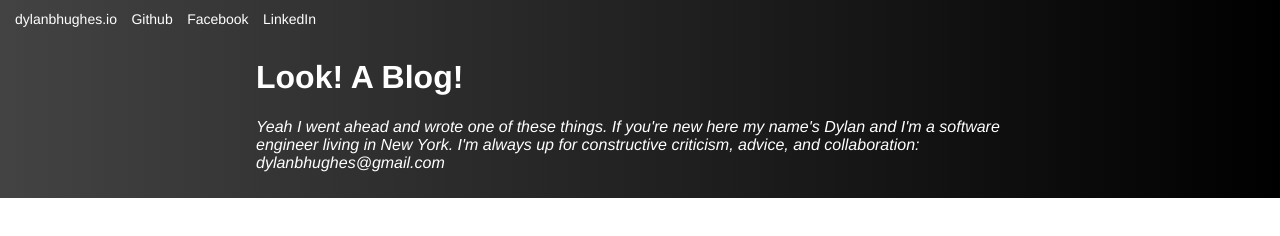
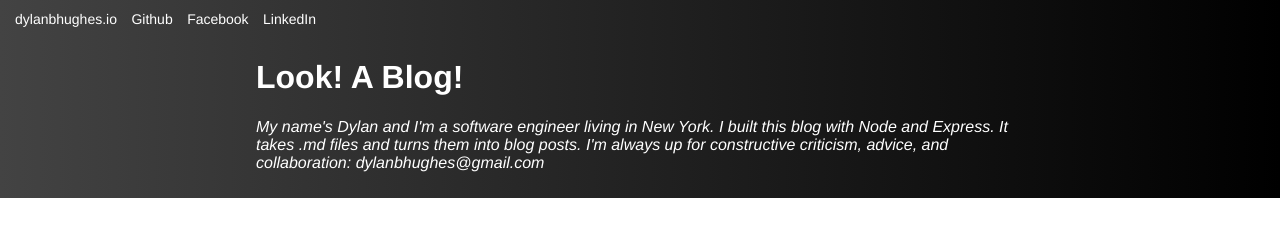
Before and after one commit to dylanbhughes/MarkdownBlog, a website: page templates/header.html in a window 1280 px wide. Drawn offline with nearby package versions, Linux system fonts and the light colour scheme; files that its build step writes are made by us from their sources.

Commit message:
Updated header.html with a new intro.

```diff
--- a/templates/header.html
+++ b/templates/header.html
@@ -43,7 +43,7 @@
     <div class="bannerDiv">
       <h1>Look! A Blog!</h1>
       <p>
-        Yeah I went ahead and wrote one of these things. If you're new here my name's Dylan and I'm a software engineer living in New York. I'm always up for constructive criticism, advice, and collaboration: <a href="mailto:dylanbhughes@gmail.com">dylanbhughes@gmail.com</a>
+        My name's Dylan and I'm a software engineer living in New York. I built this blog with Node and Express. It takes .md files and turns them into blog posts. I'm always up for constructive criticism, advice, and collaboration: <a href="mailto:dylanbhughes@gmail.com">dylanbhughes@gmail.com</a>
       </p>
     </div>
   </div>
```
